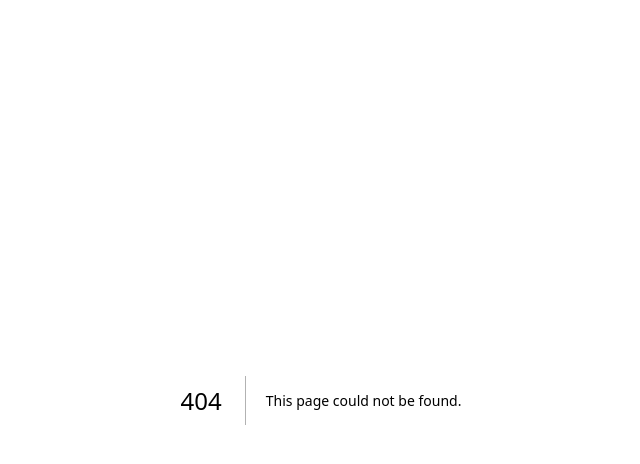
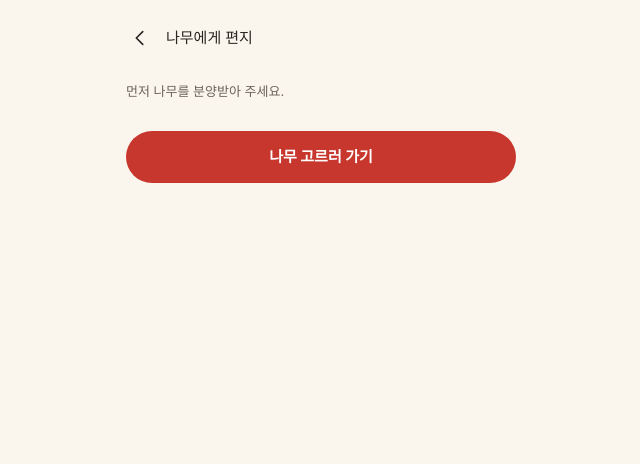
Before and after one commit to eunjii0722/2026-2-LikeLion-Dandithon, a Next.js app: page /letter in a window 1280 px wide. Before the commit this address had no page. Shown: the top 464 px of the page, without its empty margins (319-959 px from the left). Built offline with nearby package versions, Linux system fonts and the light colour scheme; a web font is replaced by a local one.

Commit message:
편지 페이지 연결

```diff
--- /dev/null
+++ b/app/letter/page.js
@@ -0,0 +1,5 @@
+import LetterView from "@/components/letter/LetterView";
+
+export default function LetterPage() {
+    return <LetterView/>;
+}
```
